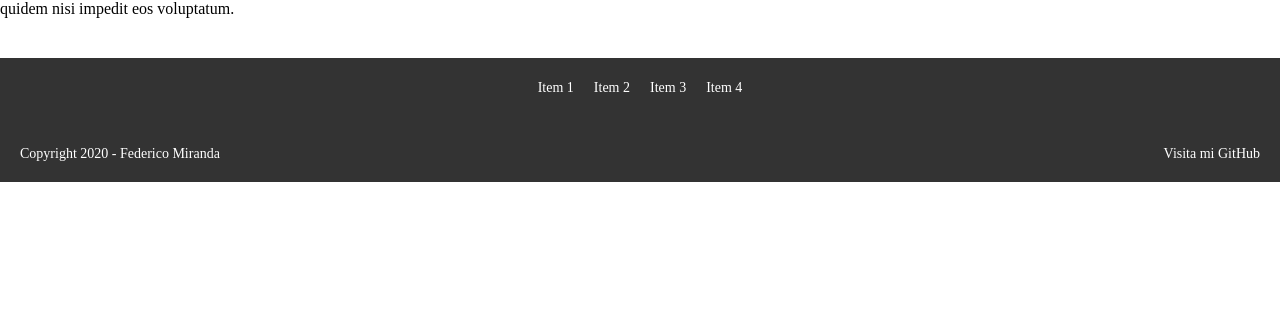
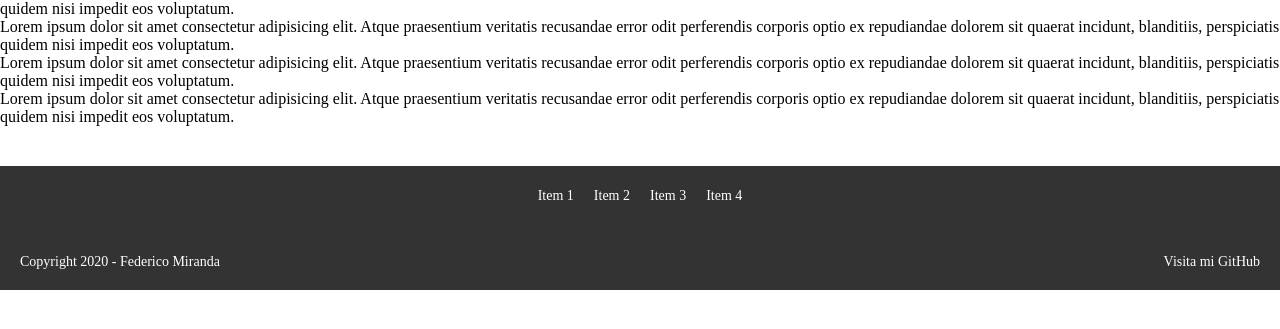
Before and after one commit to federicomiranda/proyecto-de-prueba, a plain HTML site: page index.html in a window 1280 px wide. Shown: the part 167-496 px from the top of the page. Drawn offline with Linux system fonts and the light colour scheme.

Commit message:
agregué más párrafos

```diff
--- a/index.html
+++ b/index.html
@@ -24,6 +24,9 @@
         <h2>Esta es mi galería</h2>
 
         <p>Lorem ipsum dolor sit amet consectetur adipisicing elit. Atque praesentium veritatis recusandae error odit perferendis corporis optio ex repudiandae dolorem sit quaerat incidunt, blanditiis, perspiciatis quidem nisi impedit eos voluptatum.</p>
+        <p>Lorem ipsum dolor sit amet consectetur adipisicing elit. Atque praesentium veritatis recusandae error odit perferendis corporis optio ex repudiandae dolorem sit quaerat incidunt, blanditiis, perspiciatis quidem nisi impedit eos voluptatum.</p>
+        <p>Lorem ipsum dolor sit amet consectetur adipisicing elit. Atque praesentium veritatis recusandae error odit perferendis corporis optio ex repudiandae dolorem sit quaerat incidunt, blanditiis, perspiciatis quidem nisi impedit eos voluptatum.</p>
+        <p>Lorem ipsum dolor sit amet consectetur adipisicing elit. Atque praesentium veritatis recusandae error odit perferendis corporis optio ex repudiandae dolorem sit quaerat incidunt, blanditiis, perspiciatis quidem nisi impedit eos voluptatum.</p>
     </section>
 
     <footer>
```
